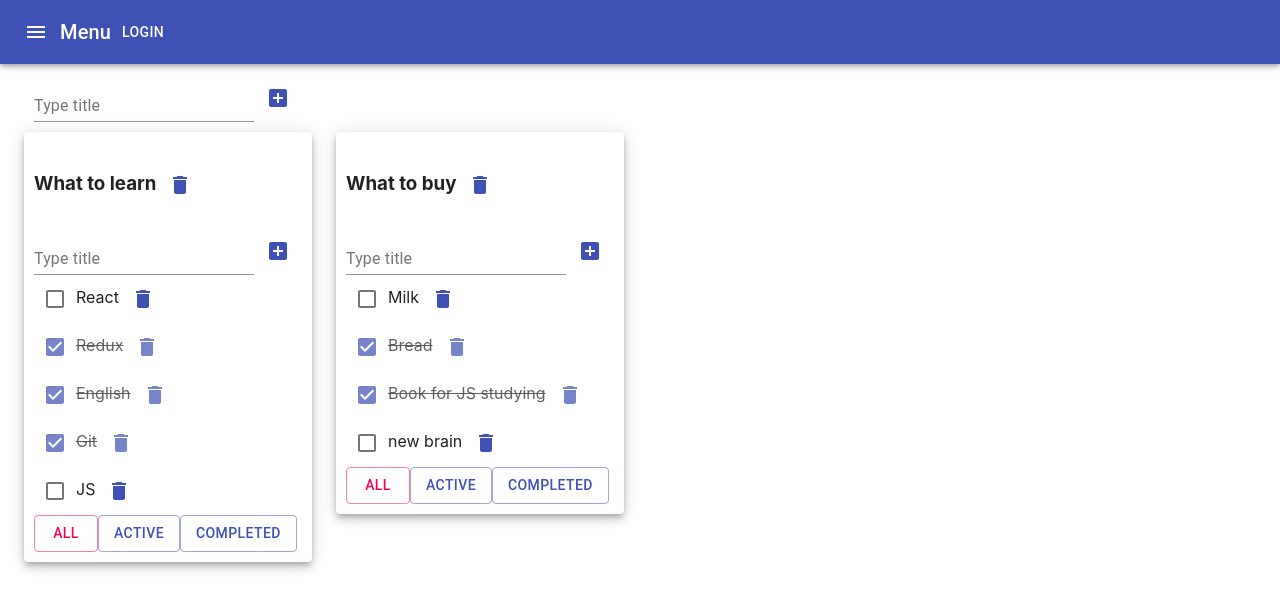
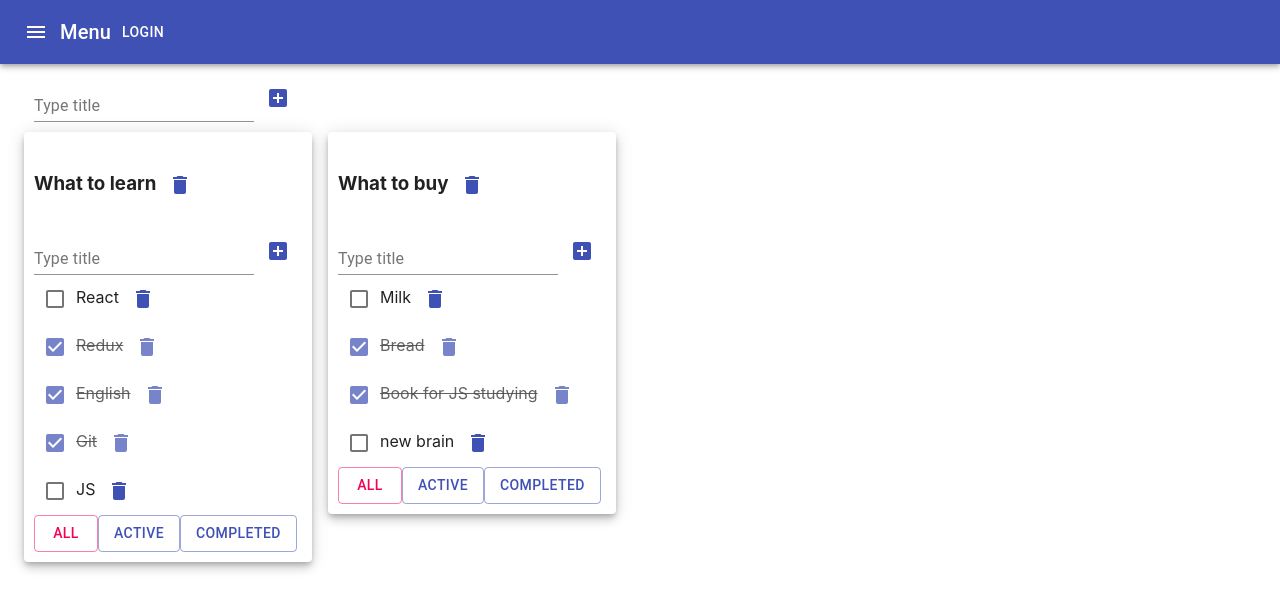
Before and after one commit to PavelSuchkov/todo_list_by_React_TS, a React (Create React App) app: page / in a window 1280 px wide. Shown: the top 610 px of the page. Built offline with nearby package versions, Linux system fonts and the light colour scheme.

Commit message:
3. material UI was added

```diff
--- a/src/App.tsx
+++ b/src/App.tsx
@@ -160,7 +160,7 @@ function App() {
                 <Grid container style={{padding: '10px'}}>
                     <AddItemForm addItem={addTodoList}/>
                 </Grid>
-                <Grid container spacing={3}>
+                <Grid container spacing={2}>
                     {todoListComponent}
                 </Grid>
             </Container>
```
